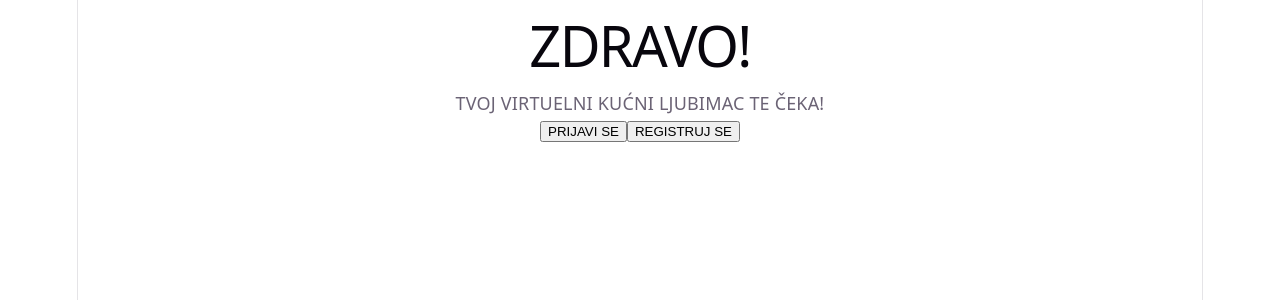
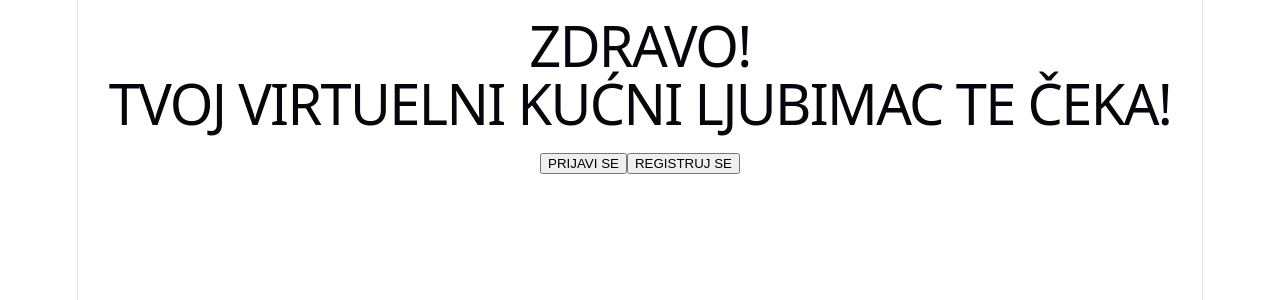
Before and after one commit to elab-development/klijentske-veb-tehnologije-2024-2024-0176-virtuelni-kucni-ljubimac, a React (Vite) app: page / in a window 1280 px wide. Shown: the top 300 px of the page. Built offline with nearby package versions, Linux system fonts and the light colour scheme.

Commit message:
Prepravka

```diff
--- a/src/App.tsx
+++ b/src/App.tsx
@@ -1,6 +1,5 @@
 import { useState } from 'react';
 
-// Uvoz stranica sa tvoje slike
 import Dobrodosli from './stranice/dobrodosli';
 import Login from './stranice/login';
 import Signup from './stranice/signup';
@@ -17,11 +16,9 @@ export default function App() {
   const [selectedPet, setSelectedPet] = useState<string | null>(null);
   const [petName, setPetName] = useState<string>('');
 
-  // Statistike (0 do 3 srca)
   const [happiness, setHappiness] = useState<number>(3);
   const [hunger, setHunger] = useState<number>(3);
 
-  // Aksesoar
   const [equippedAccessory, setEquippedAccessory] = useState<string | null>(null);
 
   const navigateTo = (screen: string) => {
--- a/src/stranice/dobrodosli.tsx
+++ b/src/stranice/dobrodosli.tsx
@@ -8,12 +8,12 @@ export default function Dobrodosli({ onNavigate }: Props) {
   return (
     <div className="page-container welcome-page">
       <h1 className="pixel-title">ZDRAVO!</h1>
-      <p className="pixel-subtitle">TVOJ VIRTUELNI KUĆNI LJUBIMAC TE ČEKA!</p>
+      <h1 className="pixel-title">TVOJ VIRTUELNI KUĆNI LJUBIMAC TE ČEKA!</h1>
 
-      <button className="pixel-button" onClick={() => onNavigate('login')}>
+      <button className="pixel-button" onClick={() => onNavigate('Login')}>
         PRIJAVI SE
       </button>
-      <button className="pixel-button" onClick={() => onNavigate('signup')}>
+      <button className="pixel-button" onClick={() => onNavigate('Signup')}>
         REGISTRUJ SE
       </button>
     </div>
--- a/src/stranice/dodeli_ime.tsx
+++ b/src/stranice/dodeli_ime.tsx
@@ -6,5 +6,5 @@ interface Props {
   }
 
   export default function DodeliIme({ selectedPet, petName, setPetName, onConfirm }: Props) {
-    return <div className="page-container">Dodeli Ime</div>;
+    return <div className="page-container">Dodeli ime</div>;
   }
--- a/tsconfig.app.json
+++ b/tsconfig.app.json
@@ -18,7 +18,6 @@
     /* Linting */
     "noUnusedLocals": true,
     "noUnusedParameters": true,
-    "erasableSyntaxOnly": true,
     "noFallthroughCasesInSwitch": true
   },
   "include": ["src"]
```
Also changed, not shown: src/stranice/dnevna_soba.tsx (indentation only).
